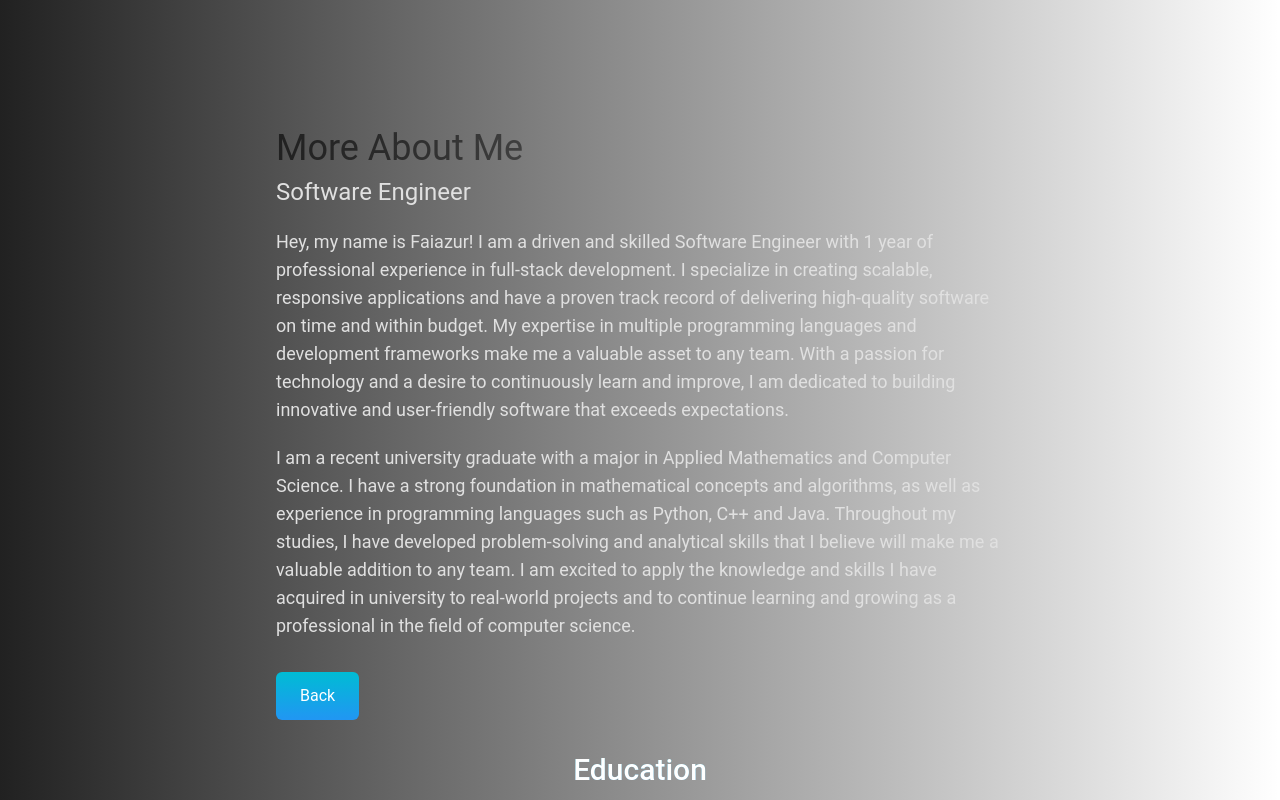
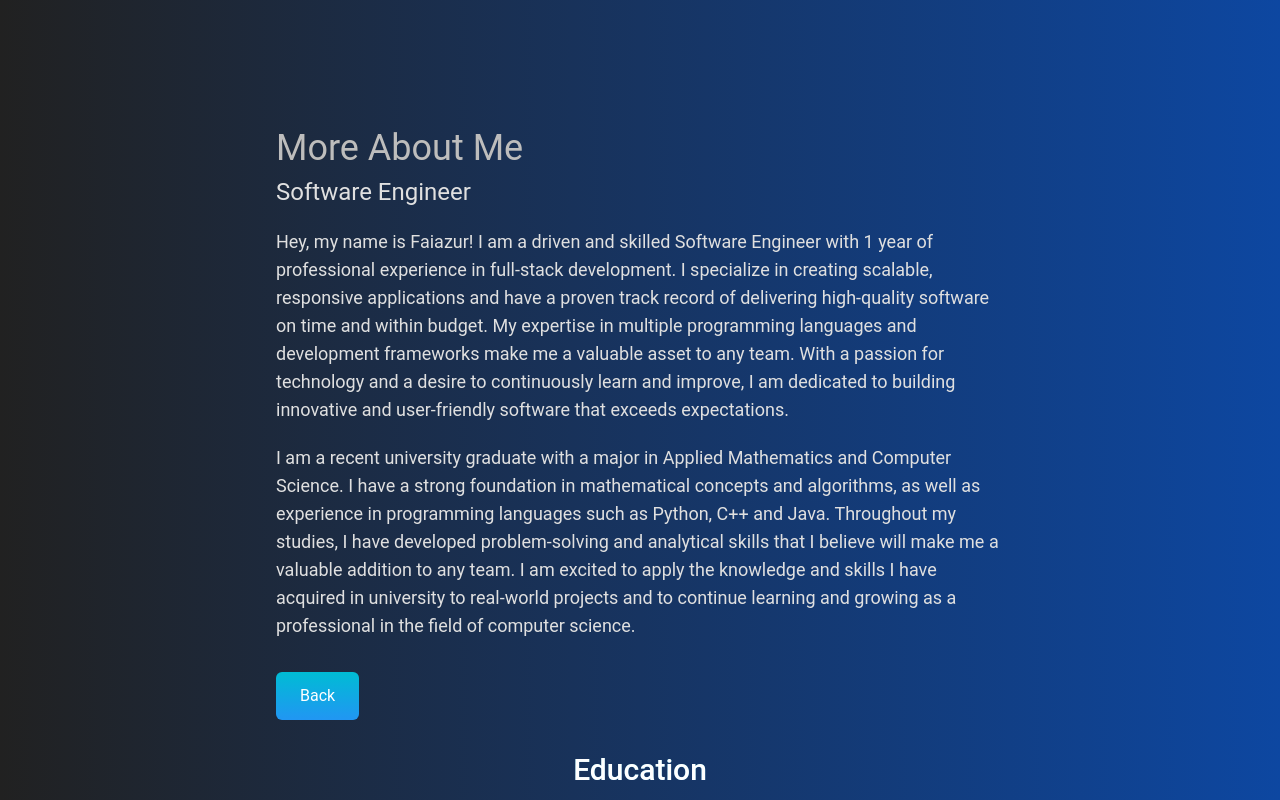
Before and after one commit to Siam63/portfolio-web-app, a Next.js app: page /AboutMePage in a window 1280 px wide. Shown: the top 800 px of the page. Built offline with nearby package versions, Linux system fonts and the light colour scheme.

Commit message:
about page fixed

```diff
--- a/pages/AboutMePage.js
+++ b/pages/AboutMePage.js
@@ -2,10 +2,10 @@ import React from 'react'
 
 function AboutMePage() {
     return (
-        <div className="w-full h-full bg-gradient-to-r from-gray-900 to-sky-900 p-4 text-white bg-white">
+        <div className="w-full h-full bg-gradient-to-r from-gray-900 to-blue-900 p-4 text-white bg-white">
             <div className="md:flex-row md:text-left text-center flex flex-col md:justify-evenly justify-center">
                 <div className="px-5 lg:max-w-3xl md:max-w-xl md:mt-28 flex flex-col">
-                    <h1 className="text-4xl bg-gradient-to-r from-slate-600 to-gray-200 bg-clip-text text-transparent">More About Me</h1>
+                    <h1 className="text-4xl bg-gradient-to-r from-slate-600 to-gray-200 bg-clip-text text-gray-400">More About Me</h1>
                     <p className="mt-2 text-2xl text-gray-300">Software Engineer</p>
 
                     <p className="mt-5 text-lg text-gray-300">
```
